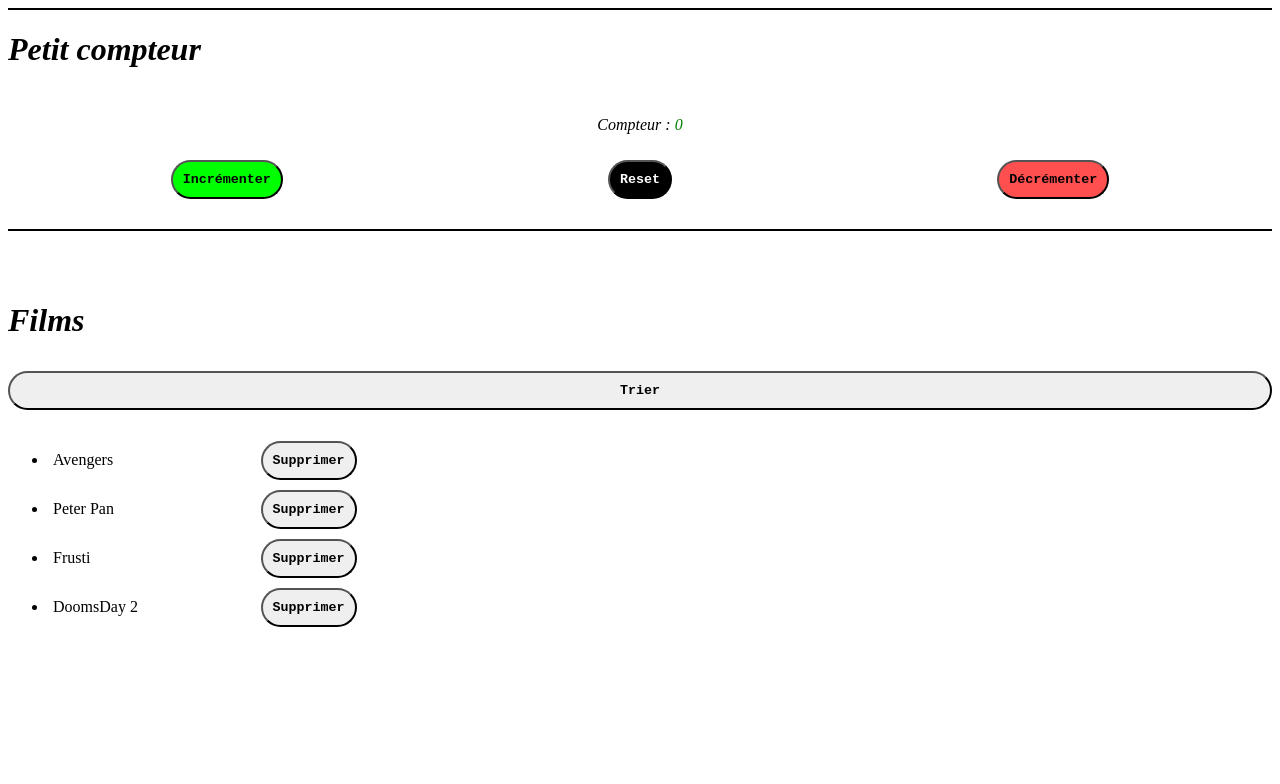
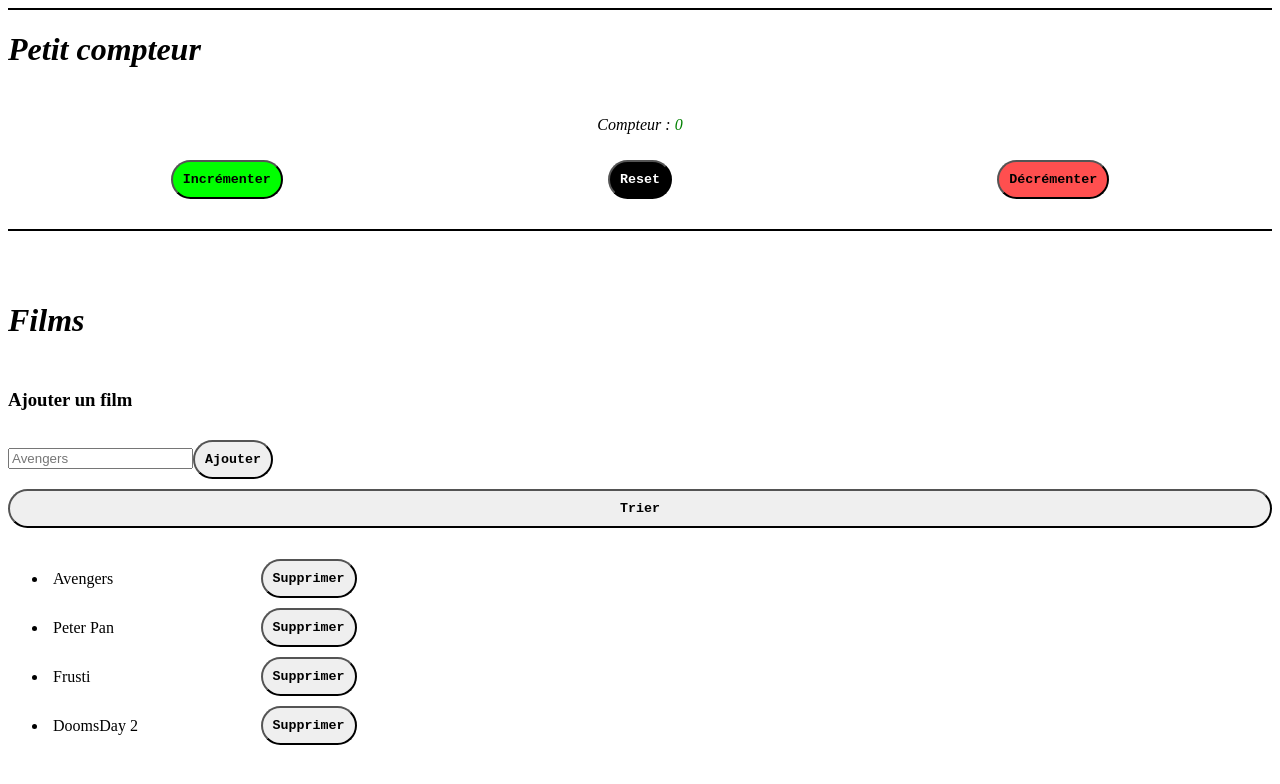
Before and after one commit to Melvunx/learn-vue, a Vue app: page / in a window 1280 px wide. Shown: the top 784 px of the page. Built offline with nearby package versions, Linux system fonts and the light colour scheme; the HTML template or start-up script is replaced by a standard one.

Commit message:
use v-model

```diff
--- a/src/App.vue
+++ b/src/App.vue
@@ -17,6 +17,15 @@ const deleteMovie = (movie: string) => {
 const sortMovies = () => {
   // movies.value = movies.value.sort((a, b) => a.localeCompare(b));
   movies.value = movies.value.sort((a, b) => (a > b ? 1 : -1));
+};
+
+const newMovie = ref("");
+
+const emptyMovieString = "Film...";
+
+const addMovie = () => {
+  movies.value.push(newMovie.value);
+  newMovie.value = "";
 };
 </script>
 
@@ -38,6 +47,11 @@ const sortMovies = () => {
 
     <div class="part">
       <h1>Films</h1>
+      <h3>Ajouter un film</h3>
+      <form action="" @submit.prevent="addMovie">
+        <input type="text" :placeholder="movies[0] ?? emptyMovieString" v-model="newMovie" />
+        <button>Ajouter</button>
+      </form>
       <button @click="sortMovies">Trier</button>
       <ul>
         <li :key="movie" v-for="movie in movies">
```
